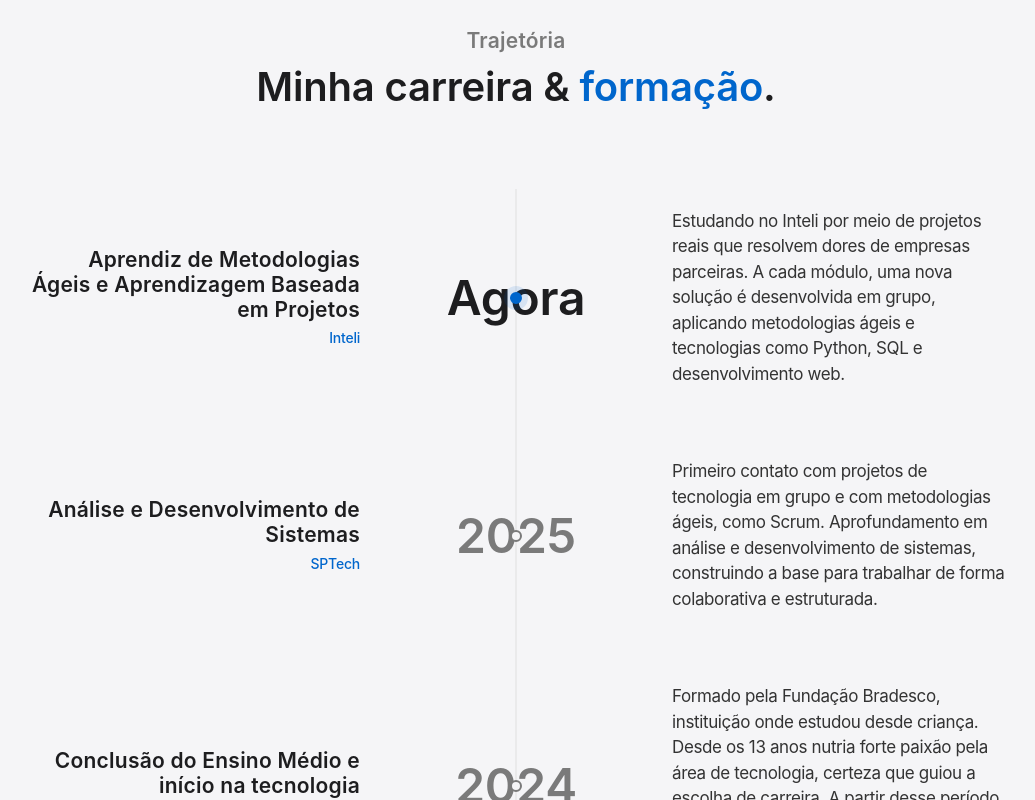
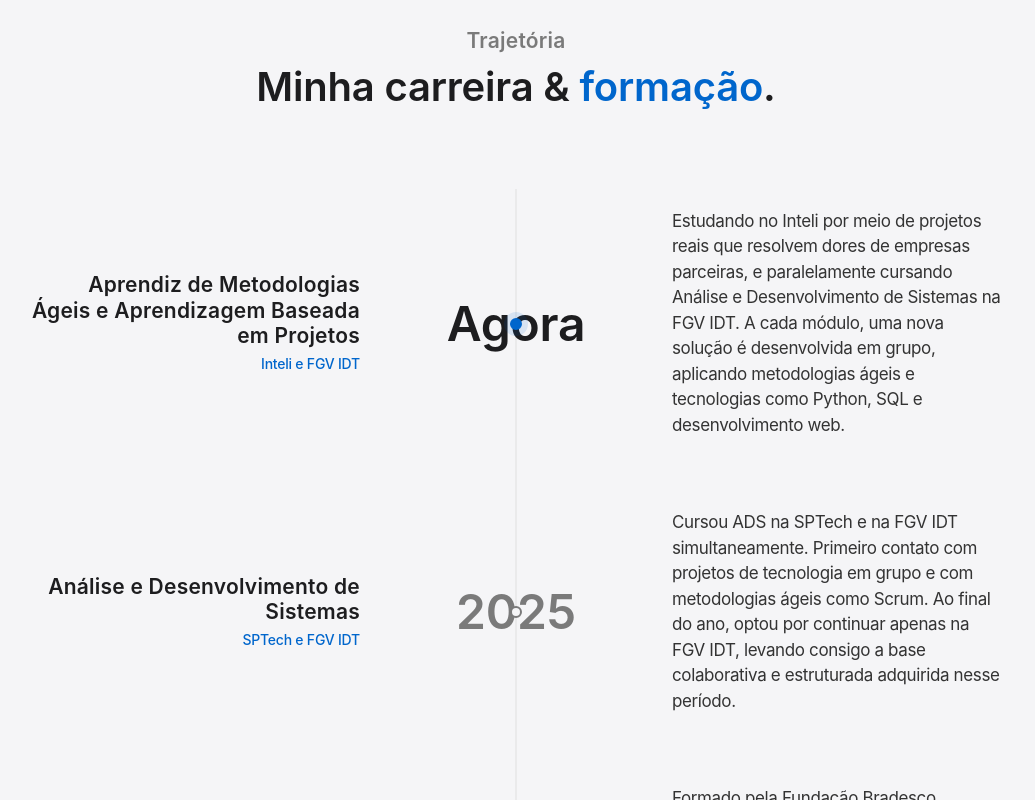
Before and after one commit to Gabriel-Gomes-Pimentel/portifolio-desenvolvedor, a plain HTML site: page index.html in a window 1280 px wide. Shown: the part 2918-3718 px from the top of the page, without its empty margins (124-1159 px from the left). Drawn offline with Linux system fonts and the light colour scheme.

Commit message:
fix: corrige trajetória acadêmica na timeline e bio
- Bio atualizada: Inteli e FGV IDT (removida SPTech do texto atual)
- Timeline 'Agora': Inteli e FGV IDT cursados simultaneamente
- Timeline 2025: SPTech e FGV IDT simultâneos, continuou apenas FGV IDT

```diff
--- a/index.html
+++ b/index.html
@@ -98,8 +98,8 @@
         <div class="about-text reveal delay-1">
           <h2>Onde dados viram decisões e código vira impacto.</h2>
           <p>
-            Sou Gabriel, estudante na área de tecnologia, com formação no Inteli e
-            na SPTech, em São Paulo. Minha maior paixão está na interseção entre
+            Sou Gabriel, estudante na área de tecnologia, atualmente no Inteli e na
+            FGV IDT, em São Paulo. Minha maior paixão está na interseção entre
             tecnologia e dados, onde padrões se tornam insights e insights se tornam
             soluções reais. Busco constantemente expandir meu repertório técnico
             enquanto desenvolvo sistemas que fazem sentido do ponto de vista humano.
@@ -210,11 +210,12 @@
           <div class="timeline-item timeline-item--now reveal">
             <div class="timeline-role">
               <div class="timeline-title">Aprendiz de Metodologias Ágeis e Aprendizagem Baseada em Projetos</div>
-              <div class="timeline-sub">Inteli</div>
+              <div class="timeline-sub">Inteli e FGV IDT</div>
             </div>
             <div class="timeline-year">Agora</div>
             <div class="timeline-desc">
-              Estudando no Inteli por meio de projetos reais que resolvem dores de empresas parceiras.
+              Estudando no Inteli por meio de projetos reais que resolvem dores de empresas parceiras,
+              e paralelamente cursando Análise e Desenvolvimento de Sistemas na FGV IDT.
               A cada módulo, uma nova solução é desenvolvida em grupo, aplicando metodologias ágeis
               e tecnologias como Python, SQL e desenvolvimento web.
             </div>
@@ -223,13 +224,14 @@
           <div class="timeline-item reveal delay-1">
             <div class="timeline-role">
               <div class="timeline-title">Análise e Desenvolvimento de Sistemas</div>
-              <div class="timeline-sub">SPTech</div>
+              <div class="timeline-sub">SPTech e FGV IDT</div>
             </div>
             <div class="timeline-year">2025</div>
             <div class="timeline-desc">
-              Primeiro contato com projetos de tecnologia em grupo e com metodologias ágeis,
-              como Scrum. Aprofundamento em análise e desenvolvimento de sistemas, construindo
-              a base para trabalhar de forma colaborativa e estruturada.
+              Cursou ADS na SPTech e na FGV IDT simultaneamente. Primeiro contato com
+              projetos de tecnologia em grupo e com metodologias ágeis como Scrum.
+              Ao final do ano, optou por continuar apenas na FGV IDT, levando consigo
+              a base colaborativa e estruturada adquirida nesse período.
             </div>
           </div>
 
```
